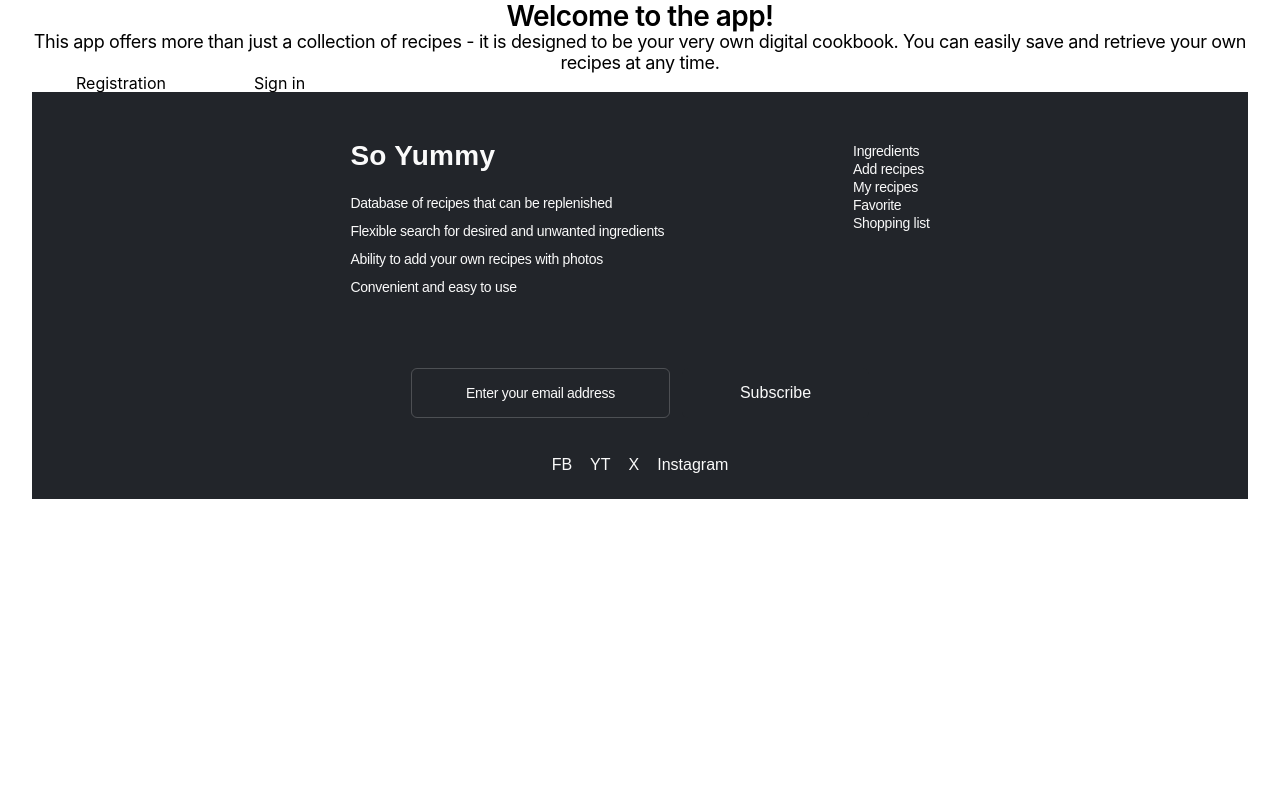
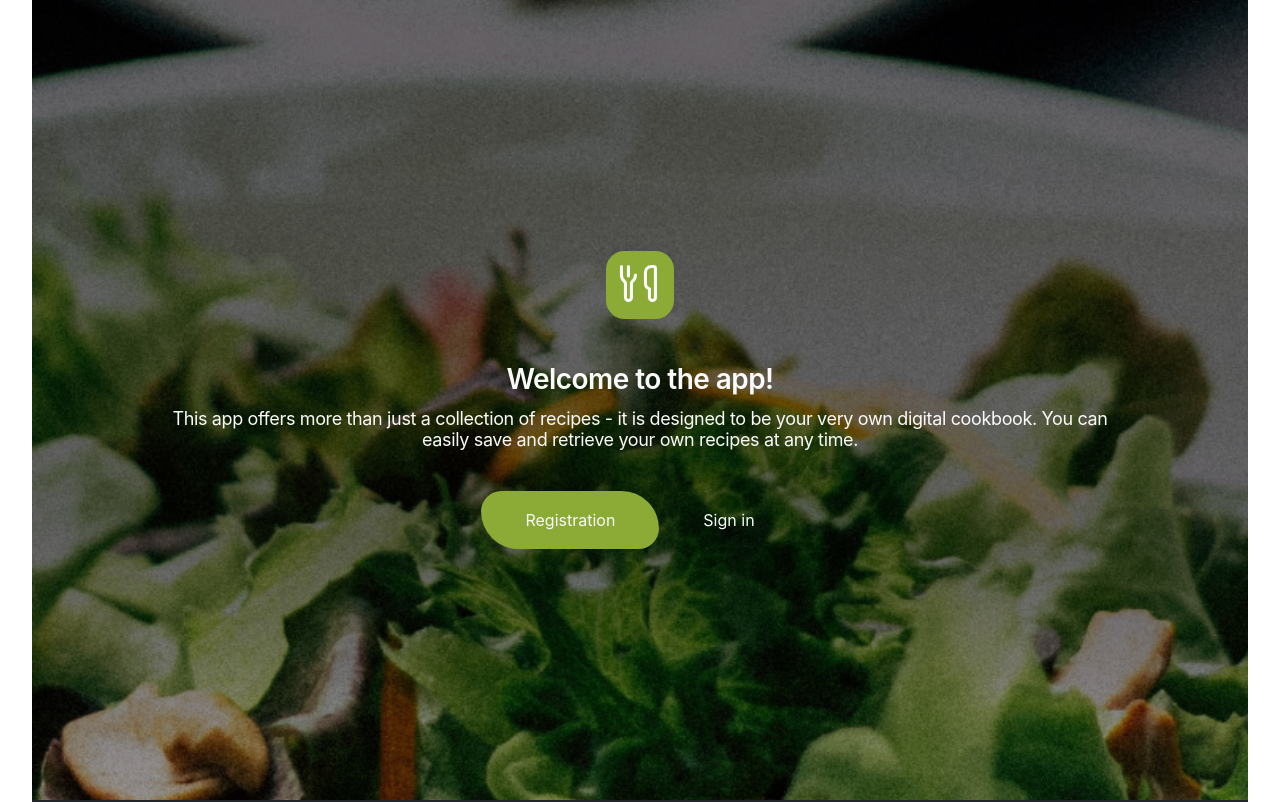
Before and after one commit to smuku-mk/so-yummy-project, a React (Create React App) app in the folder client/: page / in a window 1280 px wide. Shown: the top 802 px of the page. Built offline with nearby package versions, Linux system fonts and the light colour scheme.

Commit message:
welcome page

```diff
--- a/client/src/pages/WelcomePage/WelcomePage.jsx
+++ b/client/src/pages/WelcomePage/WelcomePage.jsx
@@ -1,15 +1,33 @@
-import { Container, Title, Text, Register, Signin } from "./WelcomePage.styled";
+import {
+  Container,
+  Title,
+  Text,
+  Register,
+  Signin,
+  Buttons,
+  TextBox,
+  Logo,
+} from "./WelcomePage.styled";
+import sprites from "../../images/sprites.svg";
 
 export const WelcomePage = () => {
   return (
     <Container>
-      <Title>Welcome to the app!</Title>
-      <Text>
-        This app offers more than just a collection of recipes - it is designed to be your very own digital cookbook.
-        You can easily save and retrieve your own recipes at any time.
-      </Text>
-      <Register to={"/register"}>Registration</Register>
-      <Signin to={"/signin"}>Sign in</Signin>
+      <Logo>
+        <use xlinkHref={`${sprites}#icon-logo`} />
+      </Logo>
+      <TextBox>
+        <Title>Welcome to the app!</Title>
+        <Text>
+          This app offers more than just a collection of recipes - it is
+          designed to be your very own digital cookbook. You can easily save and
+          retrieve your own recipes at any time.
+        </Text>
+      </TextBox>
+      <Buttons>
+        <Register to={"/register"}>Registration</Register>
+        <Signin to={"/signin"}>Sign in</Signin>
+      </Buttons>
     </Container>
   );
 };
--- a/client/src/pages/WelcomePage/WelcomePage.styled.jsx
+++ b/client/src/pages/WelcomePage/WelcomePage.styled.jsx
@@ -1,14 +1,59 @@
 import { Link } from "react-router-dom";
 import styled from "styled-components";
+import start_mobile from "../../images/mobile_img/start_mobile.jpg";
+import start_tablet from "../../images/tablet_img/start_tablet.jpg";
+import start_desktop from "../../images/desktop_img/start_desktop.jpg";
 
-export const Container = styled.div``;
+export const Container = styled.div`
+  background-color: black;
+  display: flex;
+  flex-direction: column;
+  justify-content: center;
+  background-image: url(${start_mobile});
+  background-size: cover;
+  background-position: center center;
+  background-repeat: no-repeat;
+  height: 100vh;
+
+  @media (min-width: 768px) {
+    background-image: url(${start_tablet});
+  }
+
+  @media (min-width: 1440px) {
+    background-image: url(${start_desktop});
+  }
+`;
+
+export const Logo = styled.svg`
+  margin-left: auto;
+  margin-right: auto;
+  width: 54px;
+  height: 54px;
+
+  @media (min-width: 768px) {
+    width: 68px;
+    height: 68px;
+`;
+
+export const TextBox = styled.div`
+  padding: 28px 35px 44px 35px;
+
+  @media (min-width: 768px) {
+    padding: 44px 134px 40px 134px;
+  }
+
+  @media (min-width: 1440px) {
+    padding: 44px 400px 40px 400px;
+  }
+`;
 
 export const Title = styled.h3`
   font-size: 24px;
   letter-spacing: -0.02em;
-  color: var(--fontLight);
+  color: ${(props) => props.theme.mainBg};
   font-weight: 600;
   text-align: center;
+  margin-bottom: 14px;
 
   @media (min-width: 768px) {
     font-size: 28px;
@@ -18,7 +63,7 @@ export const Title = styled.h3`
 export const Text = styled.p`
   font-size: 14px;
   letter-spacing: -0.02em;
-  color: var(--fontLight);
+  color: ${(props) => props.theme.mainBg};
   text-align: center;
 
   @media (min-width: 768px) {
@@ -27,38 +72,45 @@ export const Text = styled.p`
 `;
 
 export const Register = styled(Link)`
-  color: var(--fontLight);
+  color: ${(props) => props.theme.mainBg};
   padding: 12px 24px;
-  background-color: var(--brand);
+  background-color: ${(props) => props.theme.brandGreen};
   font-size: 14px;
   border-radius: 24px 44px;
 
-  &:focus,
-  :hover {
-    background-color: transparent;
+  & :hover,
+  :focus {
+    background-color: rgba(255, 255, 255, 0.1);
+    border: 1px soild ${(props) => props.theme.mainBg};
   }
 
   @media (min-width: 768px) {
-    padding: 22px 44px;
+    padding: 20px 44px;
     font-size: 16px;
   }
 `;
 
 export const Signin = styled(Link)`
-  color: var(--fontLight);
+  color: ${(props) => props.theme.mainBg};
   padding: 12px 24px;
-  background-color: transparent;
+  background-color: rgba(255, 255, 255, 0);
   font-size: 14px;
   border-radius: 24px 44px;
-  background-color: var(--brand);
+  border: 1px soild ${(props) => props.theme.mainBg};
 
   &:focus,
   :hover {
-    background-color: var(--brand);
+    background-color: ${(props) => props.theme.brandGreen};
   }
 
   @media (min-width: 768px) {
-    padding: 22px 44px;
+    padding: 20px 44px;
     font-size: 16px;
   }
 `;
+
+export const Buttons = styled.div`
+  display: flex;
+  justify-content: center;
+  align-items: center;
+`;
```
